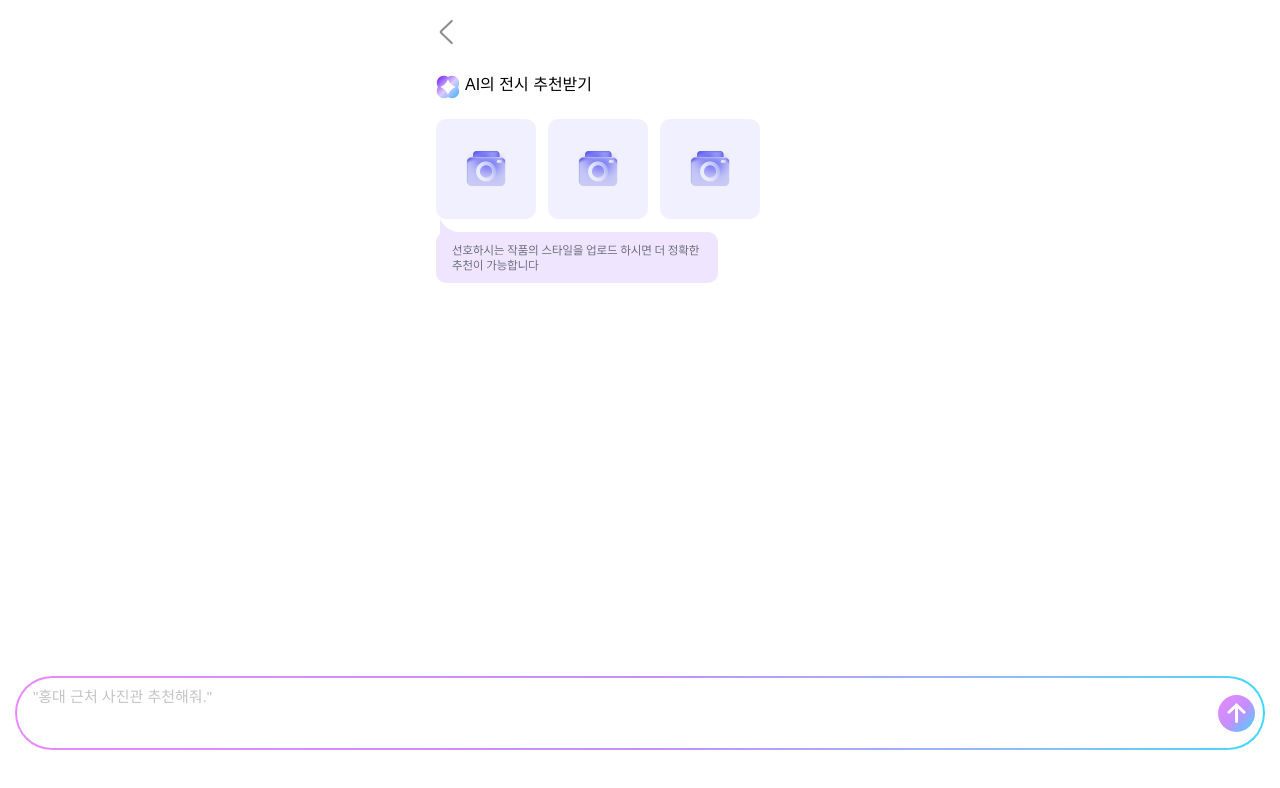
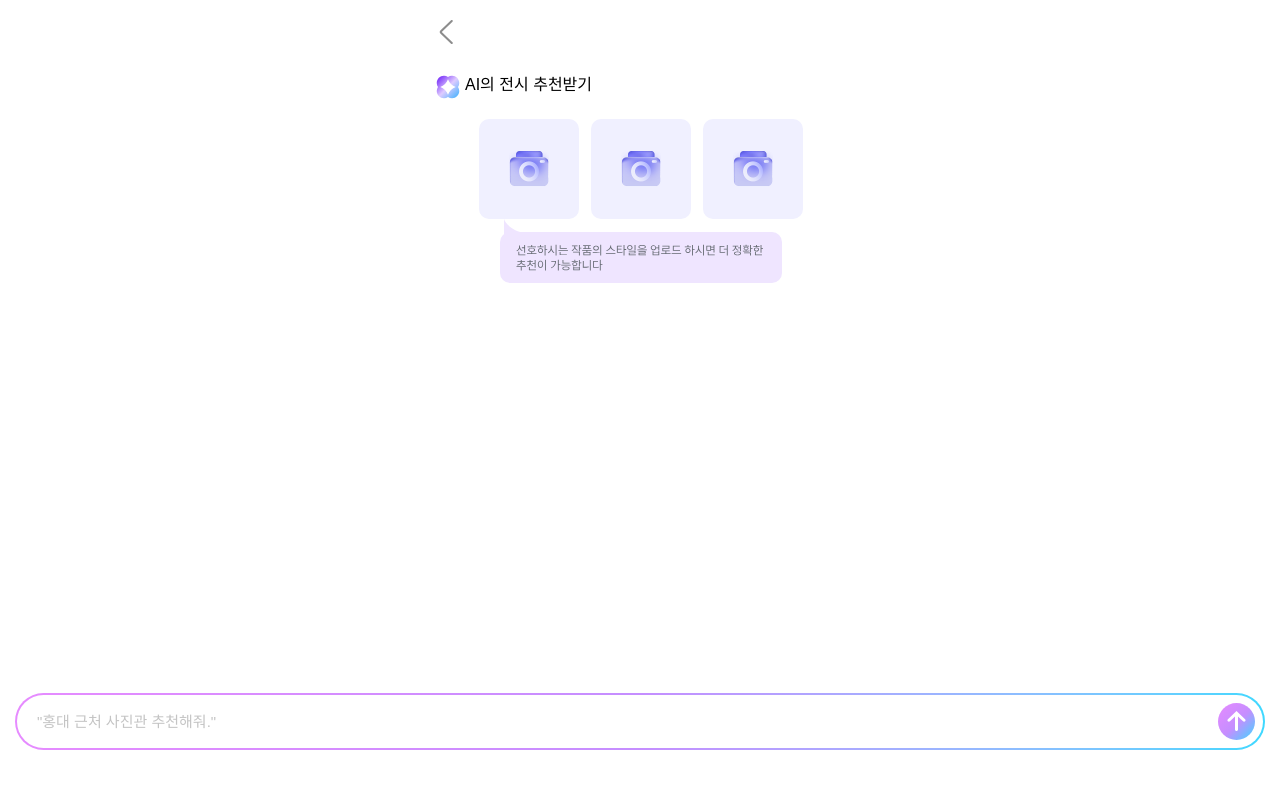
Before and after one commit to LikeLionHackathon/Hackathon-FrontEnd, a React (Vite) app: page /aiChat in a window 1280 px wide. Shown: the top 788 px of the page. Built offline with nearby package versions, Linux system fonts and the light colour scheme; a web font is replaced by a local one.

Commit message:
feat: 예쁘게~~

```diff
--- a/src/pages/AiChat.jsx
+++ b/src/pages/AiChat.jsx
@@ -62,7 +62,7 @@ const AiChat = () => {
                 <span className="text-[16px] leading-[125%] ">AI의 전시 추천받기</span>
             </div>
 
-            <div className="mt-[20px] flex flex-col self-start items-start w-full pr-[20px]">
+            <div className="mt-[20px] flex flex-col self-start items-center  w-full pr-[20px]">
                 <div className="flex flex-row gap-[12px] items-center justify-center">
                     {Array.from({length: 3}).map((_, index) => (
                       <UploadBox key={index} index={index} onImageChange={handleImageChange}/>
@@ -79,7 +79,7 @@ const AiChat = () => {
                 <div className="bg-gradient-to-r from-grad2-1 via-grad2-2 to-grad2-3 p-[2px] rounded-[37px]">
                   <div className="flex items-center bg-white rounded-[37px] pl-4 pr-2 py-[8px]">
                     <textarea
-                      className="flex-1 h-[54px] bg-transparent outline-none placeholder:text-grey07 text-[15px] resize-none overflow-hidden leading-[1.4]"
+                      className="flex-1 h-[37px] pl-1 bg-transparent outline-none placeholder:text-grey07 text-[15px] py-2 resize-none overflow-hidden leading-[1.4]"
                       placeholder='"홍대 근처 사진관 추천해줘."'
                       value={inputValue}
                       onChange={onChange}
--- a/src/pages/ExhibitonDetail.jsx
+++ b/src/pages/ExhibitonDetail.jsx
@@ -167,7 +167,7 @@ const ExhibitionDetail = () => {
                 </div>
             </div>
 
-            <div className="flex flex-col mt-[20px] mb-[30px] mx-[20px]">
+            { reasonSentences && (<div className="flex flex-col mt-[20px] mb-[30px] mx-[20px]">
                 <div className="flex flex-row gap-[5px] items-center">
                     <img src={tagImg} alt="hashtag" />
                     <h1 className="font-semibold text-[16px]">내가 좋아할 이유</h1>
@@ -178,7 +178,8 @@ const ExhibitionDetail = () => {
                             <p key={idx}>{sentence}</p>
                         ))}
                 </div>
-            </div>
+            </div>)}
+
 
             {isOpen &&
             <ExhibitionModal
```
